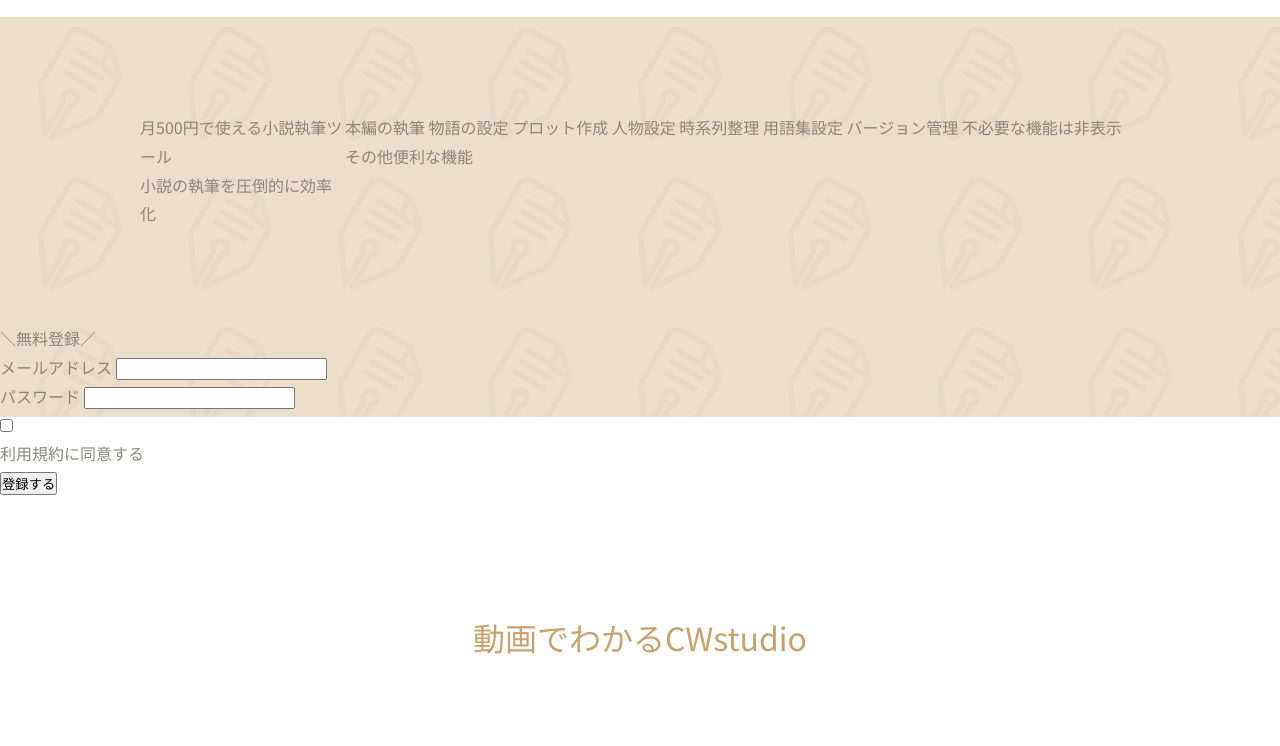
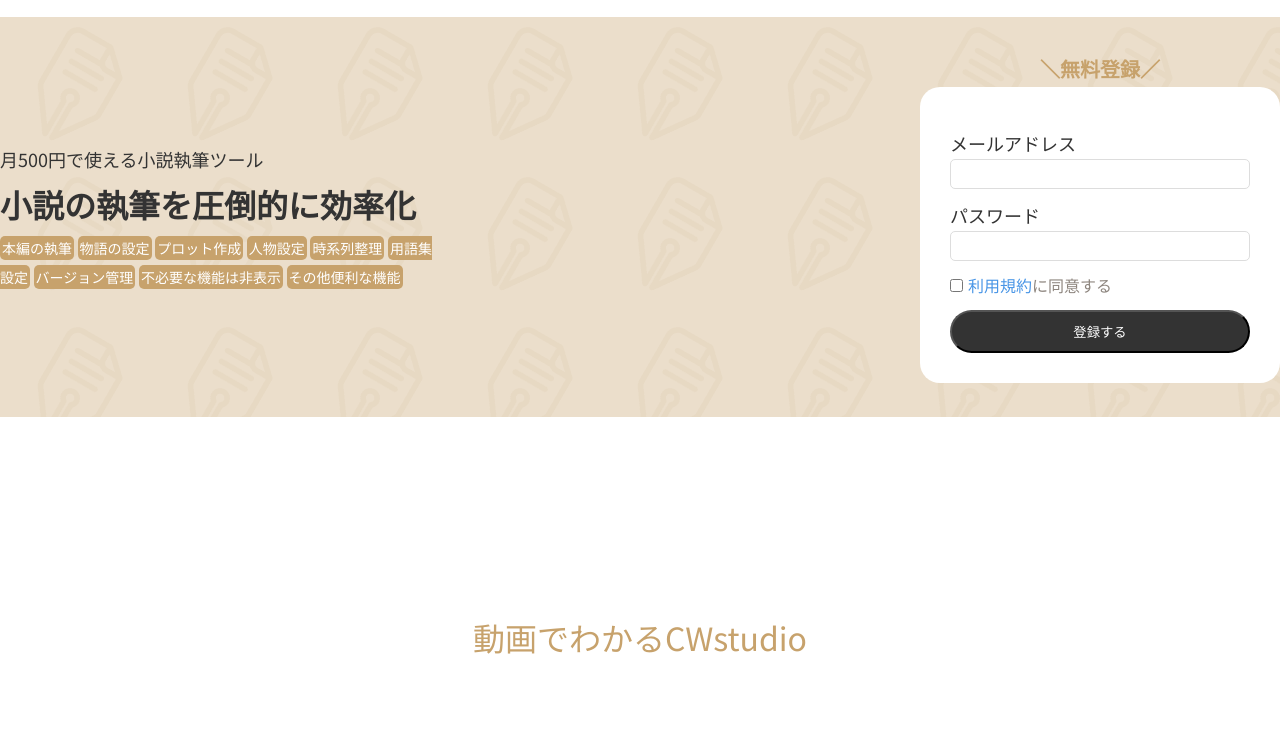
Before and after one commit to stove-nakazawashota/p27-CWstudio, a plain HTML site: page index.html in a window 1280 px wide. Shown: the part 54-800 px from the top of the page. Drawn offline with Linux system fonts and the light colour scheme.

Commit message:
2023/04/04 帰り 作業内容： ページトップの登録フォームを作っていました。

```diff
--- a/css/style.css
+++ b/css/style.css
@@ -348,10 +348,94 @@
     height: 400px;
 }
 
-@media screen and (min-width: 764px) {
+.pg-top {
+    display: flex;
+    align-items: center;
+    flex-direction: row;
+    justify-content: center;
+}
 .pg-top-inner {
+    width: 90%;
+    max-width: var(--width-content);
+}
+.pd-top-catch {
+    font-size: 18px;
+    color: var(--font-black);
+}
+
+.pd-top-title {
+    font-size: 32px;
+    font-weight: bold;
+    color: var(--font-black);
+}
+
+.pd-top-tag-wraper {
+    width: 48%;
+}
+
+.r-inner {
+    background: var(--bg-white);
+    padding: 30px;
+    border-radius: 20px;
+}
+
+.pg-top-tag {
+    background-color: var(--bg-primary);
+    padding: 2px;
+    font-size: 14px;
+    border-radius: 5px;
+    color: var(--font-white);
+}
+
+.link-color {
+    color: var(--font-link);
+}
+
+.r-message {
+    text-align: center;
+    font-size: 20px;
+    font-weight: bold;
+    color: var(--font-primary);
+}
+
+.mail {
     display: flex;
+    flex-direction: column;
+    color: var(--font-black);
+    font-size: 18px;
+    margin: 10px 0;
 }
+
+.form-input {
+    padding: 5px;
+    border: 1px solid var(--border-gray);
+    border-radius: 5px;
+}
+
+.password {
+    display: flex;
+    flex-direction: column;
+    color: var(--font-black);
+    font-size: 18px;
+}
+
+.check {
+    display: flex;
+    padding-right: 5px;
+    text-align: center;
+    margin: 10px 0;
+}
+
+.checkbox {
+    margin-right: 5px;
+}
+
+.r-button {
+    background: var(--bg-black);
+    color: var(--font-white);
+    padding: 10px;
+    width: 300px;
+    border-radius: 100px;
 }
 
 /* 動画でわかるCWstudio */
@@ -378,7 +462,6 @@
         display: flex;
         flex-direction: row;
         justify-content: center;
-        margin: 40px 0;
         color: var(--font-primary);
     }
 
@@ -404,7 +487,7 @@
         color: var(--font-black);
     }
 
-    .about {
+    .about-f {
         display: flex;
         align-items: center;
     }
@@ -417,6 +500,7 @@
 
     .f-icon-text {
         width: 100%;
+        text-align: left;
     }
 }
 
@@ -440,7 +524,11 @@
     }
 
     .fr-text {
-        margin: 10px 0;
+        margin: 20px 0;
+    }
+
+    .fr-catch {
+        margin-top: 10px 0;
     }
 
     .h-button--adjust {
@@ -458,6 +546,8 @@
     border-radius: 20px;
     text-align: center;
     padding: 50px;
+    margin-bottom: 20px;
+    margin-top: 20px;
 }
 
 .p-title {
@@ -490,6 +580,7 @@
 
 .about {
     position: relative;
+    text-align: left;
 }
 
 .about::after {
@@ -530,8 +621,11 @@
 
 /* ページ下部 */
 @media screen and (min-width: 764px) {
+    .pd {
+        margin: 15px 0;
+    }
     .pd-img {
-        width: 340px;
+        width: 200px;
         margin: 0 auto;
         display: block;
     }
--- a/index.html
+++ b/index.html
@@ -45,7 +45,7 @@
 
     <!-- ページ上部 -->
     <div class="pg-top">
-        <div class="c-inner l-section pg-top-inner">
+        <div class="l-section pg-top-inner">
             <div class="pg-top-text">
                 <div class="pg-top-bg"></div>
                 <p class="pd-top-catch">月500円で使える小説執筆ツール</p>
@@ -66,10 +66,9 @@
         </div>
 
         <div class="register">
+            <p class="r-message">＼無料登録／</p>
             <div class="r-inner">
-                    <span class="r-message">＼無料登録／</span>
-                    <form class="form">
-
+                <form class="form">
                     <div class="mail">
                         <label type="email" for="email" id="email" class="form-item">メールアドレス</label>
                         <input type="email" id="email" name="email" required class="form-input">
@@ -80,11 +79,11 @@
                     </div>
 
                     <div class="check">
-                        <input type="checkbox" name="checkbox" value="">
-                        <p><a href="#">利用規約</a>に同意する</p>
+                        <input type="checkbox" name="checkbox" class="checkbox" value="">
+                        <p><a href="#" class="link-color">利用規約</a>に同意する</p>
                     </div>
+                    <button class="r-button">登録する</button>
                 </form>
-                <button class="r-button">登録する</button>
             </div>
         </div>
     </div>
@@ -184,7 +183,7 @@
             </div>
 
             <h2 class="sec-title">そのほかの便利な機能</h2>
-            <div class="about">
+            <div class="about-f">
 
                 <div class="f-flex f-flex--sp border">
                     <img class="f-icon" src="img/icon-dark-mode.svg">
@@ -212,7 +211,7 @@
         <section class="freetrial">
             <div classs="c-inner l-section">
                 <h2 class="fr-title">今なら30日全機能無料で使用できます！</h2>
-                <p class="fr-text">月500円で使える小説執筆ツール</p>
+                <p class="fr-catch">月500円で使える小説執筆ツール</p>
                 <button class="h-button h-button--bg-orange h-button--adjust">試しに無料で使ってみる</button>
             </div>
         </section>
@@ -307,7 +306,7 @@
         <section class="freetrial freetrial--adjust">
             <div class="c-inner l-section">
                 <h2 class="fr-title c-inner">今なら30日全機能無料で使用できます！</h2>
-                <p>月500円で使える小説執筆ツール</p>
+                <p class="fr-catch">月500円で使える小説執筆ツール</p>
                 <button class="h-button h-button--bg-orange h-button--l">試しに無料で使ってみる</button>
             </div>
         </section>
```
Lines whose indentation alone changed are shown as unchanged.
